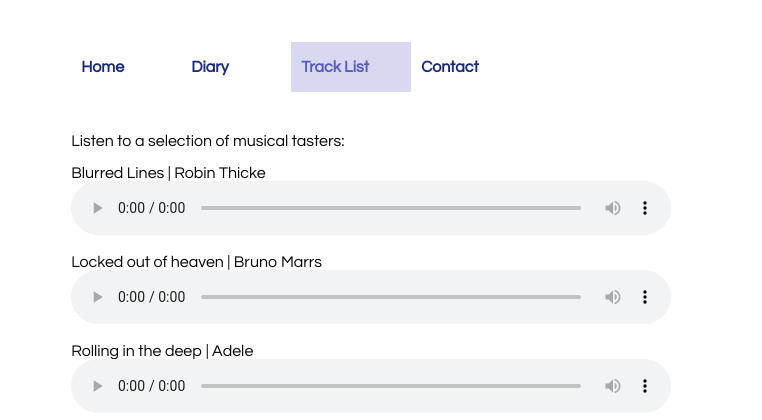
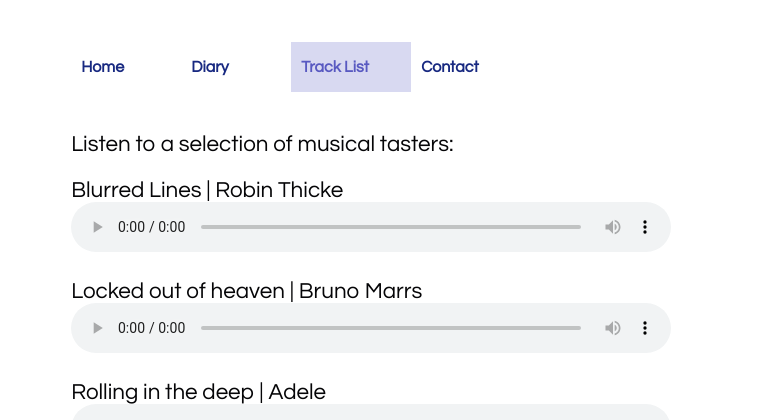
Before and after one commit to kennethnorman/TheAirwaves, a plain HTML site: page tracklist.html in a window 1280 px wide. Shown: the part 380-800 px from the top of the page, 0-762 px from the left. Drawn offline with Linux system fonts and the light colour scheme.

Commit message:
tracklist format

```diff
--- a/index.css
+++ b/index.css
@@ -101,7 +101,7 @@ header {
 
 #tc-infoaudio  {
     margin-left: 5%;
-	font: normal 1.0em Century Gothic;
+	font: normal 1.4em Century Gothic;
 }
 #tc-infoaudio a, a:link {
     text-decoration:none;
@@ -112,6 +112,7 @@ header {
 }
 #player {
 	width:50%;
+	height:50px;
 }
 
 .infofooter {
```
